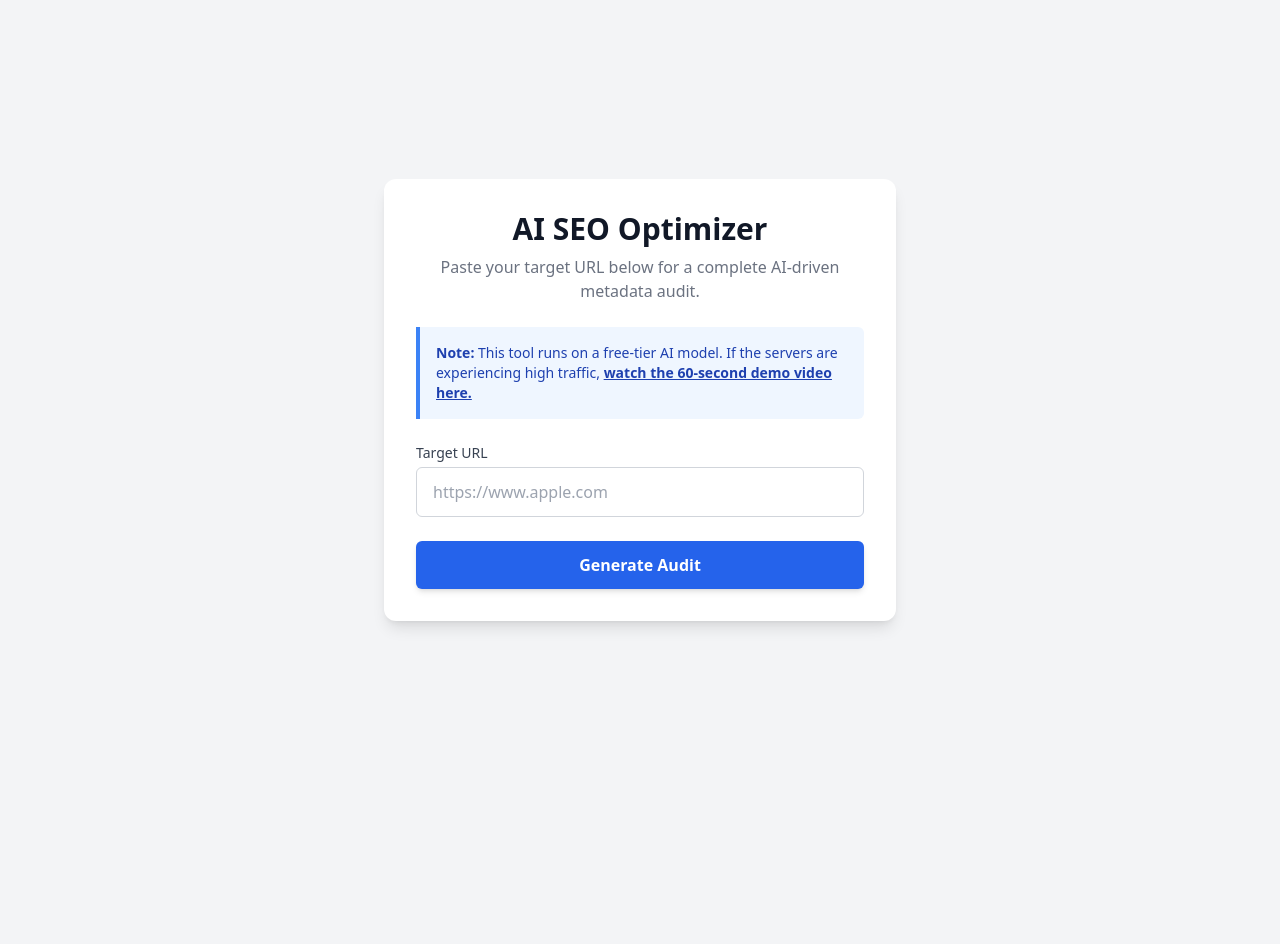
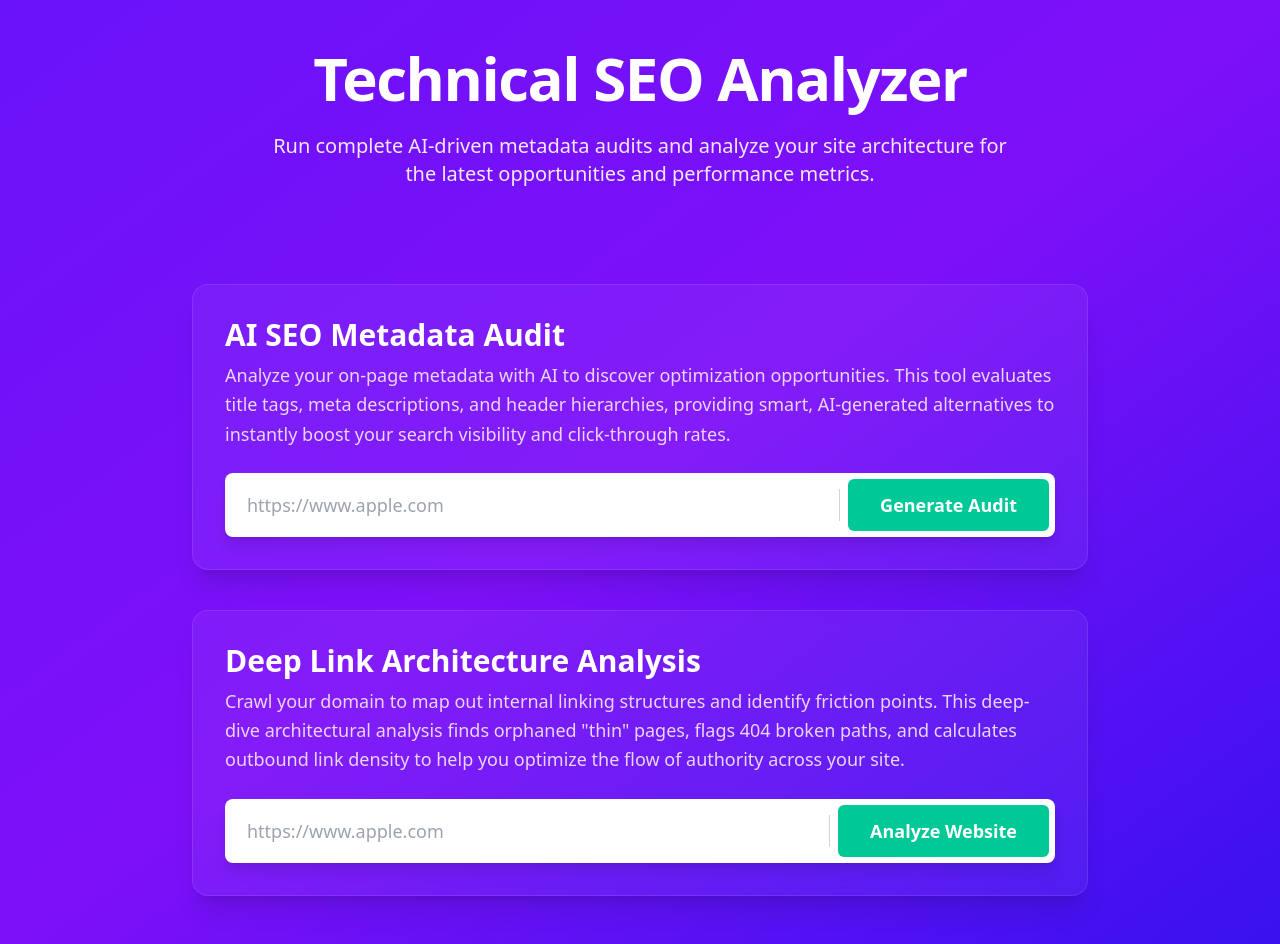
Before and after one commit to vivekro073/ai-seo-optimizer, a Flask app: page / in a window 1280 px wide. Before the commit the page ends 628 px from the top, so only its background shows below. Run offline with Flask 3, Linux system fonts and the light colour scheme; some libraries are stand-ins or nearby versions.

Commit message:
Add files via upload

```diff
--- a/templates/index.html
+++ b/templates/index.html
@@ -3,65 +3,88 @@
 <head>
     <meta charset="UTF-8">
     <meta name="viewport" content="width=device-width, initial-scale=1.0">
-    <title>AI SEO Optimizer</title>
+    <title>SEO & Link Architecture Tools</title>
+    <!-- Tailwind CSS CDN -->
     <script src="https://cdn.tailwindcss.com"></script>
+    <style>
+        body {
+            background-color: #6d28d9;
+            background-image: radial-gradient(at 0% 0%, hsla(253,16%,7%,1) 0, transparent 50%), radial-gradient(at 50% 0%, hsla(225,39%,30%,1) 0, transparent 50%), radial-gradient(at 100% 0%, hsla(339,49%,30%,1) 0, transparent 50%);
+            background-blend-mode: overlay;
+        }
+    </style>
 </head>
-<body class="bg-gray-100 flex items-center justify-center h-screen">
+<body class="bg-gradient-to-br from-violet-600 via-purple-600 to-indigo-700 min-h-screen font-sans text-white flex flex-col justify-center items-center px-4 py-12">
 
-    <div class="bg-white p-8 rounded-xl shadow-lg w-full max-w-lg">
+    <!-- Header Section -->
+    <div class="text-center max-w-3xl mx-auto mb-16">
+        <h1 class="text-5xl md:text-6xl font-bold mb-6 tracking-tight">Technical SEO Analyzer</h1>
+        <p class="text-lg md:text-xl text-purple-100 mb-8">
+            Run complete AI-driven metadata audits and analyze your site architecture for the latest opportunities and performance metrics.
+        </p>
+    </div>
 
-        <div id="form-wrapper">
-            <h1 class="text-3xl font-extrabold text-center text-gray-900 mb-2">AI SEO Optimizer</h1>
-            <p class="text-center text-gray-500 mb-6">Paste your target URL below for a complete AI-driven metadata audit.</p>
+    <!-- Error Alert Box -->
+    {% if error %}
+    <div class="w-full max-w-4xl mx-auto mb-10 bg-red-500 text-white p-4 rounded-lg shadow-lg text-center font-semibold animate-pulse">
+        ⚠️ {{ error }}
+    </div>
+    {% endif %}
 
-            <div class="bg-blue-50 border-l-4 border-blue-500 p-4 mb-6 rounded-r-md">
-                <p class="text-sm text-blue-800">
-                    <strong>Note:</strong> This tool runs on a free-tier AI model. If the servers are experiencing high traffic,
-                    <a href="https://youtu.be/5auSnPZffgc" target="_blank" class="font-bold underline hover:text-blue-900 transition-colors">
-                        watch the 60-second demo video here.
-                    </a>
-                </p>
-            </div>
+    <!-- Main Container for the Two Sections -->
+    <div class="w-full max-w-4xl mx-auto space-y-10">
 
-            {% if error %}
-            <div class="bg-red-50 border-l-4 border-red-500 p-4 mb-6 text-sm text-red-700 rounded-r-md">
-                <strong class="font-semibold text-red-800">Connection Failed:</strong> {{ error }}
-            </div>
-            {% endif %}
+        <!-- Section 1: AI SEO Audit -->
+        <div class="bg-white/5 backdrop-blur-sm border border-white/10 p-8 rounded-2xl shadow-xl">
+            <h2 class="text-3xl font-bold mb-2 text-white">AI SEO Metadata Audit</h2>
+            <p class="text-purple-200 mb-6 text-lg leading-relaxed">
+                Analyze your on-page metadata with AI to discover optimization opportunities. This tool evaluates title tags, meta descriptions, and header hierarchies, providing smart, AI-generated alternatives to instantly boost your search visibility and click-through rates.
+            </p>
 
-            <form id="audit-form" action="/analyze" method="POST" class="space-y-6">
-                <div>
-                    <label for="website" class="block text-sm font-medium text-gray-700 mb-1">Target URL</label>
-                    <input type="url" name="website" id="website" placeholder="https://www.apple.com" required
-                        class="w-full px-4 py-3 border border-gray-300 rounded-md focus:outline-none focus:ring-2 focus:ring-blue-600 focus:border-transparent">
-                </div>
-
-                <button type="submit"
-                    class="w-full bg-blue-600 text-white font-bold py-3 px-4 rounded-md hover:bg-blue-700 transition duration-300 shadow-md">
+            <form action="/analyze-page" method="POST" class="bg-white rounded-lg p-1.5 flex flex-col md:flex-row shadow-lg items-center">
+                <input
+                    type="url"
+                    name="audit_url"
+                    placeholder="https://www.apple.com"
+                    class="flex-1 w-full px-4 py-3 text-gray-800 placeholder-gray-400 focus:outline-none text-lg rounded-md"
+                    required
+                >
+                <div class="hidden md:block w-px h-8 bg-gray-300 mx-2"></div>
+                <button
+                    type="submit"
+                    class="w-full md:w-auto bg-[#00c896] hover:bg-[#00a87d] text-white font-bold text-lg px-8 py-3 rounded-md transition duration-200 ease-in-out mt-2 md:mt-0 whitespace-nowrap"
+                >
                     Generate Audit
                 </button>
             </form>
         </div>
 
-        <div id="loading-container" class="hidden text-center py-10">
-            <svg class="animate-spin h-10 w-10 text-blue-600 mx-auto mb-4" xmlns="http://www.w3.org/2000/svg" fill="none" viewBox="0 0 24 24">
-                <circle class="opacity-25" cx="12" cy="12" r="10" stroke="currentColor" stroke-width="4"></circle>
-                <path class="opacity-75" fill="currentColor" d="M4 12a8 8 0 018-8V0C5.373 0 0 5.373 0 12h4zm2 5.291A7.962 7.962 0 014 12H0c0 3.042 1.135 5.824 3 7.938l3-2.647z"></path>
-            </svg>
-            <h2 class="text-xl font-bold text-gray-900 mb-2">Analyzing Website</h2>
-            <p class="text-gray-500">Crawling metadata and running AI audit...<br>Please wait up to 30 seconds.</p>
+        <!-- Section 2: Link Analysis -->
+        <div class="bg-white/5 backdrop-blur-sm border border-white/10 p-8 rounded-2xl shadow-xl">
+            <h2 class="text-3xl font-bold mb-2 text-white">Deep Link Architecture Analysis</h2>
+            <p class="text-purple-200 mb-6 text-lg leading-relaxed">
+                Crawl your domain to map out internal linking structures and identify friction points. This deep-dive architectural analysis finds orphaned "thin" pages, flags 404 broken paths, and calculates outbound link density to help you optimize the flow of authority across your site.
+            </p>
+
+            <form action="/links-analyser" method="POST" class="bg-white rounded-lg p-1.5 flex flex-col md:flex-row shadow-lg items-center">
+                <input
+                    type="url"
+                    name="link_url"
+                    placeholder="https://www.apple.com"
+                    class="flex-1 w-full px-4 py-3 text-gray-800 placeholder-gray-400 focus:outline-none text-lg rounded-md"
+                    required
+                >
+                <div class="hidden md:block w-px h-8 bg-gray-300 mx-2"></div>
+                <button
+                    type="submit"
+                    class="w-full md:w-auto bg-[#00c896] hover:bg-[#00a87d] text-white font-bold text-lg px-8 py-3 rounded-md transition duration-200 ease-in-out mt-2 md:mt-0 whitespace-nowrap"
+                >
+                    Analyze Website
+                </button>
+            </form>
         </div>
 
     </div>
 
-    <script>
-        // Listen for the form submission
-        document.getElementById("audit-form").addEventListener("submit", function() {
-            // 1. Hide the form wrapper
-            document.getElementById("form-wrapper").classList.add("hidden");
-            // 2. Unhide the loading container
-            document.getElementById("loading-container").classList.remove("hidden");
-        });
-    </script>
 </body>
 </html>
```
Also changed, not shown: templates/link_report.html (added, +127 -0 lines), templates/seo_repost.html (added, +92 -0 lines).
